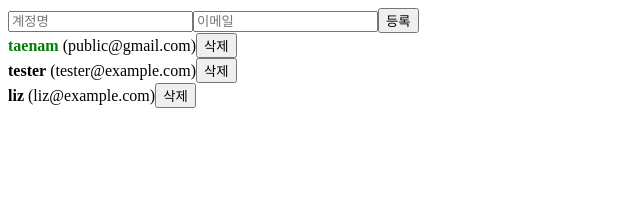
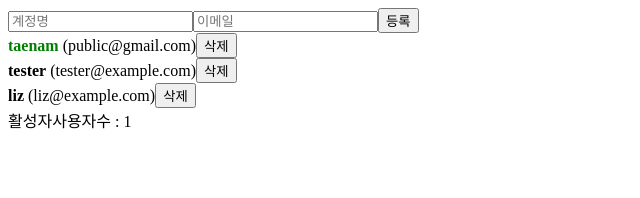
Before and after one commit to dev-93/study, a React (Create React App) app in the folder react_study/: page / in a window 1280 px wide. Shown: the top 198 px of the page, without its empty margins (0-640 px from the left). Built offline with nearby package versions, Linux system fonts and the light colour scheme.

Commit message:
User 컴포넌트의 active가 true인 값의 카운트 세기

```diff
--- a/react_study/src/App.js
+++ b/react_study/src/App.js
@@ -1,6 +1,12 @@
 import React, { useRef, useState } from 'react';
 import UserList from './UserList';
 import CreateUser from './CreateUser';
+
+function countActiveUsers(users) {
+  console.log('활성 사용자 수를 세는중...');
+  return users.filter(user => user.active).length;
+}
+
 
 function App() {
   const [inputs, setInputs] = useState({
@@ -64,6 +70,9 @@
       )
     );
   };
+
+  const count = countActiveUsers(users);
+
   return (
     <>
       <CreateUser
@@ -73,6 +82,7 @@
         onCreate={onCreate}
       />
       <UserList users={users} onRemove={onRemove} onToggle={onToggle} />
+      <div>활성자사용자수 : {count}</div>
     </>
   );
 }
--- a/react_study/src/UserList.js
+++ b/react_study/src/UserList.js
@@ -2,14 +2,8 @@
 
 function User({ user, onRemove, onToggle }) {
   useEffect(() => {
-    console.log('user 값이 설정됨');
     console.log(user);
-    return () => {
-      console.log('user 가 바뀌기 전..');
-      console.log(user);
-    }
-  }, [user]);
-
+  });
   return (
     <div>
       <b
```
